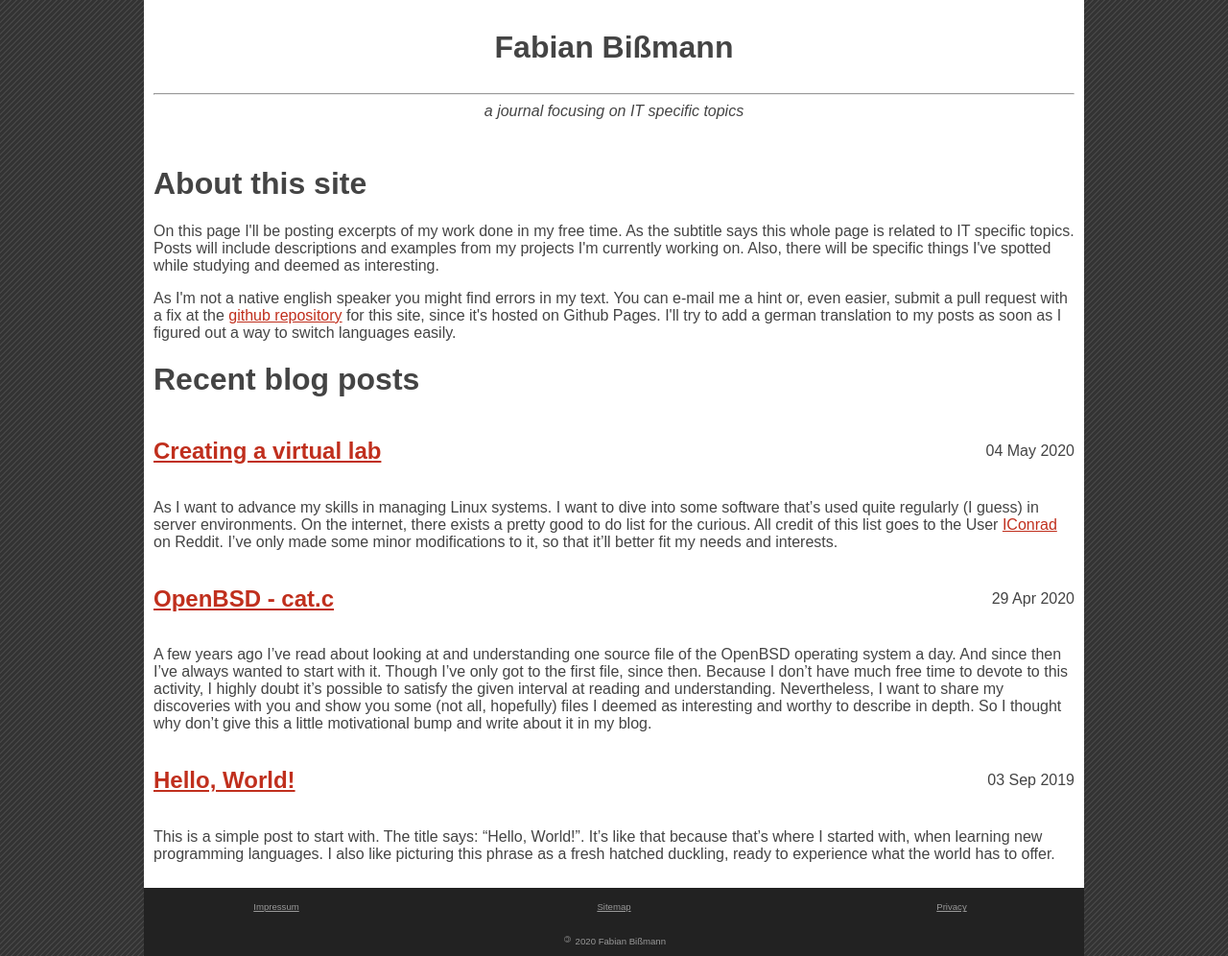
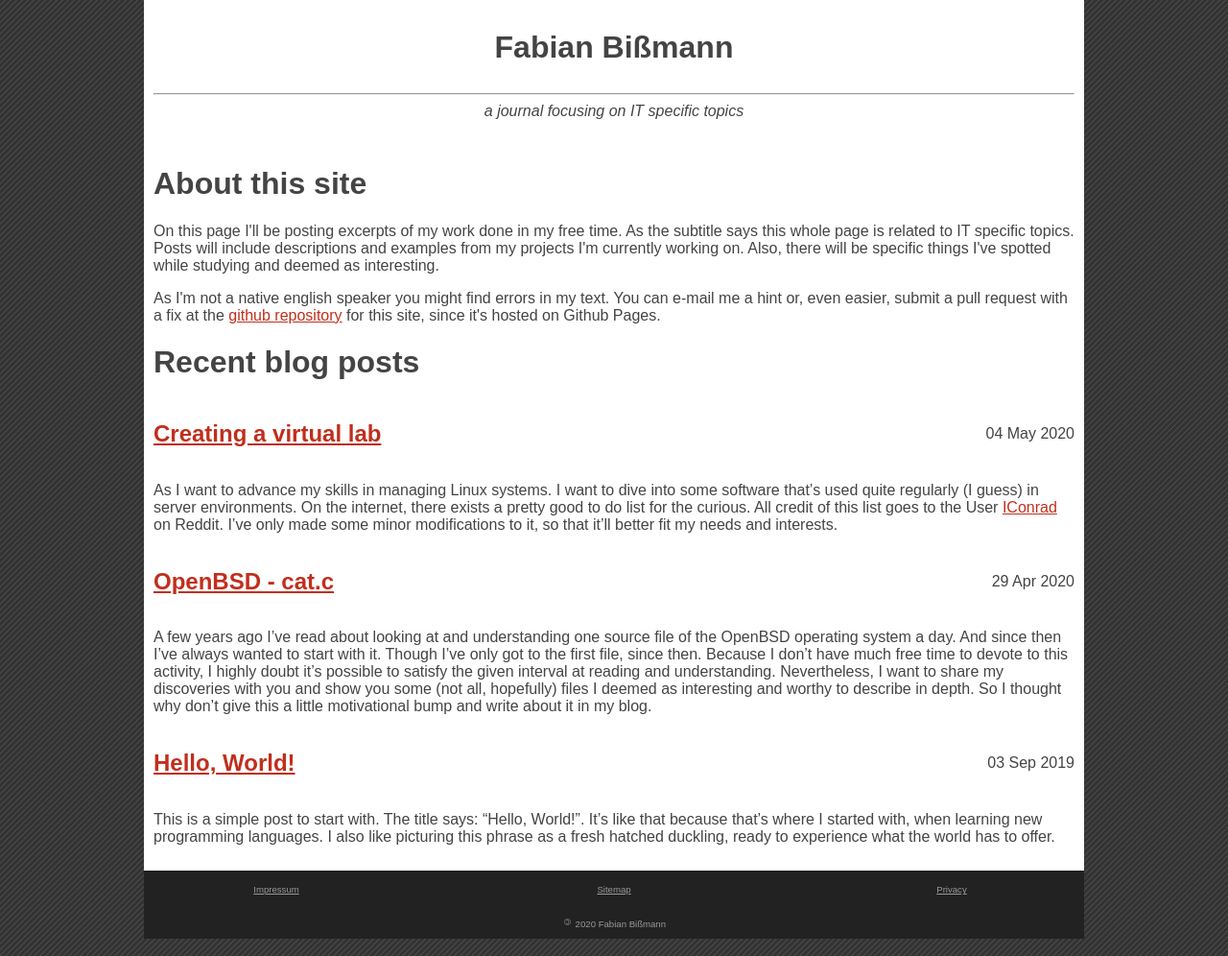
Before and after one commit to 1dollarsteak/1dollarsteak.github.io, a Jekyll site: the page built from index.html, in a window 1280 px wide. Shown: the whole page at 96% size. Built offline with Jekyll 4.4.1, drawn with Linux system fonts in a browser that asks for light colours.

Commit message:
Remove plans for a german translation

```diff
--- a/index.html
+++ b/index.html
@@ -9,7 +9,7 @@ lang: en
   On this page I'll be posting excerpts of my work done in my free time. As the subtitle says this whole page is related to IT specific topics. Posts will include descriptions and examples from my projects I'm currently working on. Also, there will be specific things I've spotted while studying and deemed as interesting.
 </p>
 <p>
-As I'm not a native english speaker you might find errors in my text. You can e-mail me a hint or, even easier, submit a pull request with a fix at the <a href="https://github.com/1dollarsteak/1dollarsteak.github.io">github repository</a> for this site, since it's hosted on Github Pages. I'll try to add a german translation to my posts as soon as I figured out a way to switch languages easily.
+As I'm not a native english speaker you might find errors in my text. You can e-mail me a hint or, even easier, submit a pull request with a fix at the <a href="https://github.com/1dollarsteak/1dollarsteak.github.io">github repository</a> for this site, since it's hosted on Github Pages.
 </p>
 <h1>
   Recent blog posts
```
